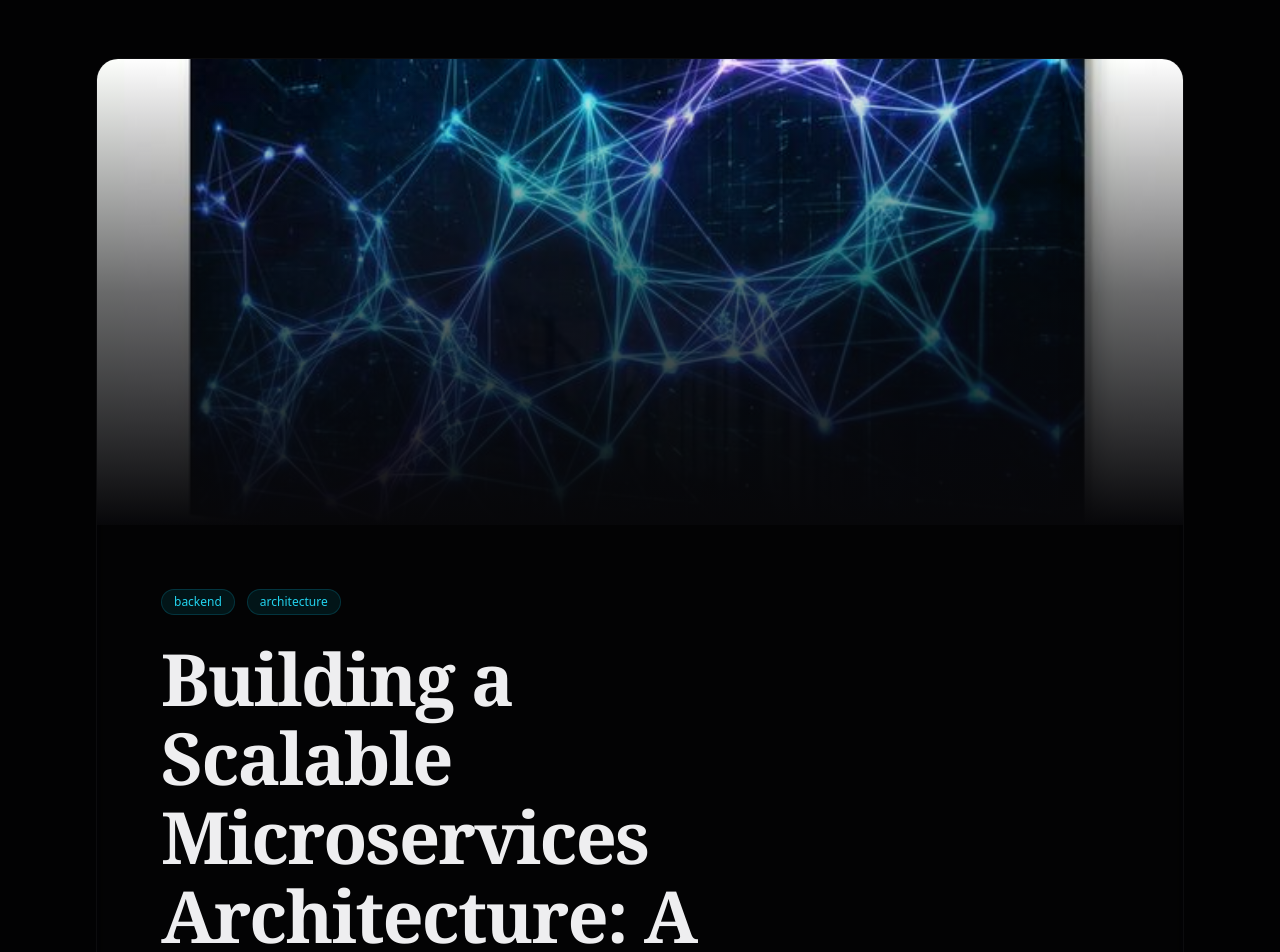
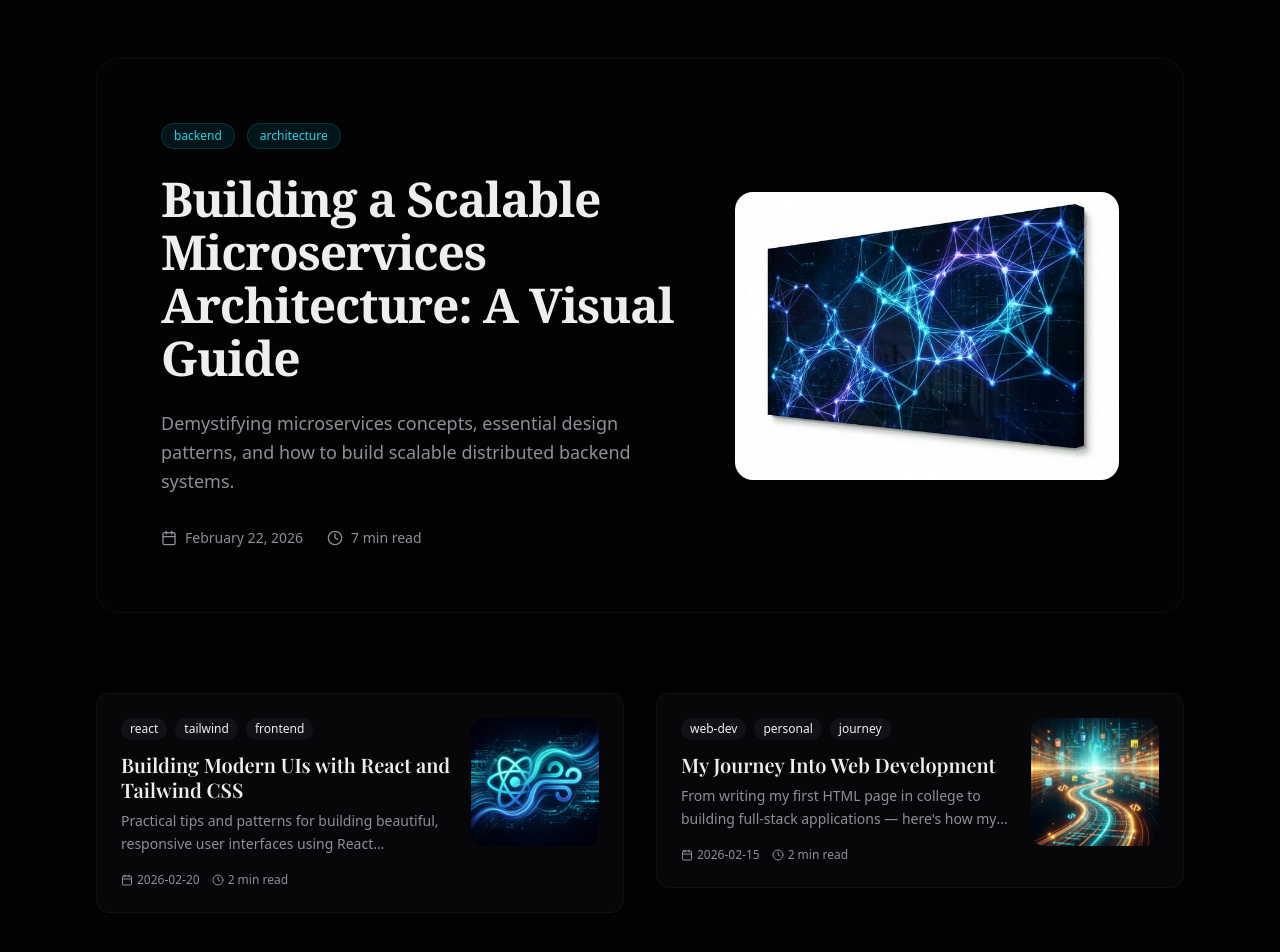
Before and after one commit to iam-neo/Neo-Blog, a Next.js app: page / in a window 1280 px wide. Shown: the part 460-1412 px from the top of the page. Built offline with nearby package versions, Linux system fonts and the light colour scheme; a web font is replaced by a local one.

Commit message:
fix: move thumbnails inline beside text instead of above

```diff
--- a/src/app/sections/featured-posts.tsx
+++ b/src/app/sections/featured-posts.tsx
@@ -20,25 +20,13 @@ export function FeaturedPosts() {
 
                 {/* Main Editorial Hero Post */}
                 <Link href={`/blog/${heroPost.slug}`} className="block group mb-12 lg:mb-20">
-                    <article className="relative overflow-hidden rounded-3xl border border-border/50 bg-card/30 backdrop-blur-sm transition-all duration-500 hover:shadow-2xl hover:shadow-cyan-500/10 hover:border-cyan-500/30">
-                        {/* Cover Image */}
-                        {heroPost.coverImage && (
-                            <div className="relative w-full aspect-[21/9] overflow-hidden">
-                                <Image
-                                    src={heroPost.coverImage}
-                                    alt={heroPost.title}
-                                    fill
-                                    className="object-cover transition-transform duration-700 group-hover:scale-105"
-                                    priority
-                                />
-                                <div className="absolute inset-0 bg-gradient-to-t from-card via-card/60 to-transparent" />
-                            </div>
-                        )}
-
-                        {/* Background subtle gradient for the hero card */}
+                    <article className="relative overflow-hidden rounded-3xl border border-border/50 bg-card/30 backdrop-blur-sm transition-all duration-500 hover:shadow-2xl hover:shadow-cyan-500/10 hover:border-cyan-500/30 p-8 md:p-12 lg:p-16">
+                        {/* Background subtle gradient */}
                         <div className="absolute inset-0 bg-gradient-to-br from-cyan-500/5 via-transparent to-violet-500/5 opacity-0 group-hover:opacity-100 transition-opacity duration-500" />
 
-                        <div className="relative z-10 max-w-3xl p-8 md:p-12 lg:p-16">
+                        <div className="relative z-10 flex flex-col lg:flex-row gap-8 lg:gap-12 items-center">
+                            {/* Text Content */}
+                            <div className="flex-1 min-w-0">
                                 {/* Tags */}
                                 <div className="flex flex-wrap gap-3 mb-6">
                                     {heroPost.tags.slice(0, 2).map((tag) => (
@@ -49,12 +37,12 @@ export function FeaturedPosts() {
                                 </div>
 
                                 {/* Title */}
-                            <h2 className="text-4xl sm:text-5xl lg:text-7xl font-bold mb-6 leading-[1.1] font-serif tracking-tight text-foreground group-hover:text-cyan-400 transition-colors duration-300">
+                                <h2 className="text-3xl sm:text-4xl lg:text-5xl font-bold mb-6 leading-[1.1] font-serif tracking-tight text-foreground group-hover:text-cyan-400 transition-colors duration-300">
                                     {heroPost.title}
                                 </h2>
 
                                 {/* Excerpt */}
-                            <p className="text-lg md:text-xl text-muted-foreground mb-8 leading-relaxed line-clamp-3">
+                                <p className="text-lg text-muted-foreground mb-8 leading-relaxed line-clamp-3">
                                     {heroPost.excerpt}
                                 </p>
 
@@ -73,6 +61,20 @@ export function FeaturedPosts() {
                                         {heroPost.readingTime}
                                     </span>
                                 </div>
+                            </div>
+
+                            {/* Inline Thumbnail */}
+                            {heroPost.coverImage && (
+                                <div className="relative w-full lg:w-80 xl:w-96 flex-shrink-0 aspect-[4/3] rounded-2xl overflow-hidden">
+                                    <Image
+                                        src={heroPost.coverImage}
+                                        alt={heroPost.title}
+                                        fill
+                                        className="object-cover transition-transform duration-700 group-hover:scale-105"
+                                        priority
+                                    />
+                                </div>
+                            )}
                         </div>
                     </article>
                 </Link>
--- a/src/components/blog-card.tsx
+++ b/src/components/blog-card.tsx
@@ -27,25 +27,13 @@ export function BlogCard({ slug, title, excerpt, date, readingTime, tags, coverI
             transition={{ duration: 0.4, delay: index * 0.1 }}
         >
             <Link href={`/blog/${slug}`} className="group block h-full">
-                <div className="relative rounded-xl overflow-hidden bg-card border border-border/50 hover:border-cyan-500/50 transition-all duration-300 hover:shadow-2xl hover:shadow-cyan-500/20 h-full group-hover:bg-muted/10 flex flex-col">
+                <div className="relative rounded-xl p-6 bg-card border border-border/50 hover:border-cyan-500/50 transition-all duration-300 hover:shadow-2xl hover:shadow-cyan-500/20 h-full group-hover:bg-muted/10">
                     {/* Gradient accent line */}
-                    <div className="absolute top-0 left-6 right-6 h-px bg-gradient-to-r from-transparent via-cyan-500/50 to-transparent opacity-0 group-hover:opacity-100 transition-opacity z-10" />
+                    <div className="absolute top-0 left-6 right-6 h-px bg-gradient-to-r from-transparent via-cyan-500/50 to-transparent opacity-0 group-hover:opacity-100 transition-opacity" />
 
-                    {/* Thumbnail */}
-                    {coverImage && (
-                        <div className="relative w-full aspect-[16/9] overflow-hidden">
-                            <Image
-                                src={coverImage}
-                                alt={title}
-                                fill
-                                className="object-cover transition-transform duration-500 group-hover:scale-105"
-                            />
-                            <div className="absolute inset-0 bg-gradient-to-t from-card via-card/20 to-transparent" />
-                        </div>
-                    )}
-
-                    {/* Content */}
-                    <div className="p-6 flex flex-col flex-grow">
+                    <div className="flex gap-5 items-start">
+                        {/* Text Content */}
+                        <div className="flex-1 min-w-0">
                             {/* Tags */}
                             <div className="flex flex-wrap gap-2 mb-3">
                                 {tags.slice(0, 3).map((tag) => (
@@ -65,12 +53,12 @@ export function BlogCard({ slug, title, excerpt, date, readingTime, tags, coverI
                             </h3>
 
                             {/* Excerpt */}
-                        <p className="text-muted-foreground text-sm mb-4 line-clamp-2 leading-relaxed flex-grow">
+                            <p className="text-muted-foreground text-sm mb-4 line-clamp-2 leading-relaxed">
                                 {excerpt}
                             </p>
 
                             {/* Meta & CTA */}
-                        <div className="flex items-center justify-between text-xs text-muted-foreground mt-auto">
+                            <div className="flex items-center justify-between text-xs text-muted-foreground">
                                 <div className="flex items-center gap-3">
                                     <span className="flex items-center gap-1">
                                         <Calendar className="w-3 h-3" />
@@ -86,6 +74,19 @@ export function BlogCard({ slug, title, excerpt, date, readingTime, tags, coverI
                                 </span>
                             </div>
                         </div>
+
+                        {/* Inline Thumbnail */}
+                        {coverImage && (
+                            <div className="relative w-28 h-28 sm:w-32 sm:h-32 flex-shrink-0 rounded-xl overflow-hidden">
+                                <Image
+                                    src={coverImage}
+                                    alt={title}
+                                    fill
+                                    className="object-cover transition-transform duration-500 group-hover:scale-105"
+                                />
+                            </div>
+                        )}
+                    </div>
                 </div>
             </Link>
         </motion.article>
```
Lines whose indentation alone changed are shown as unchanged.
